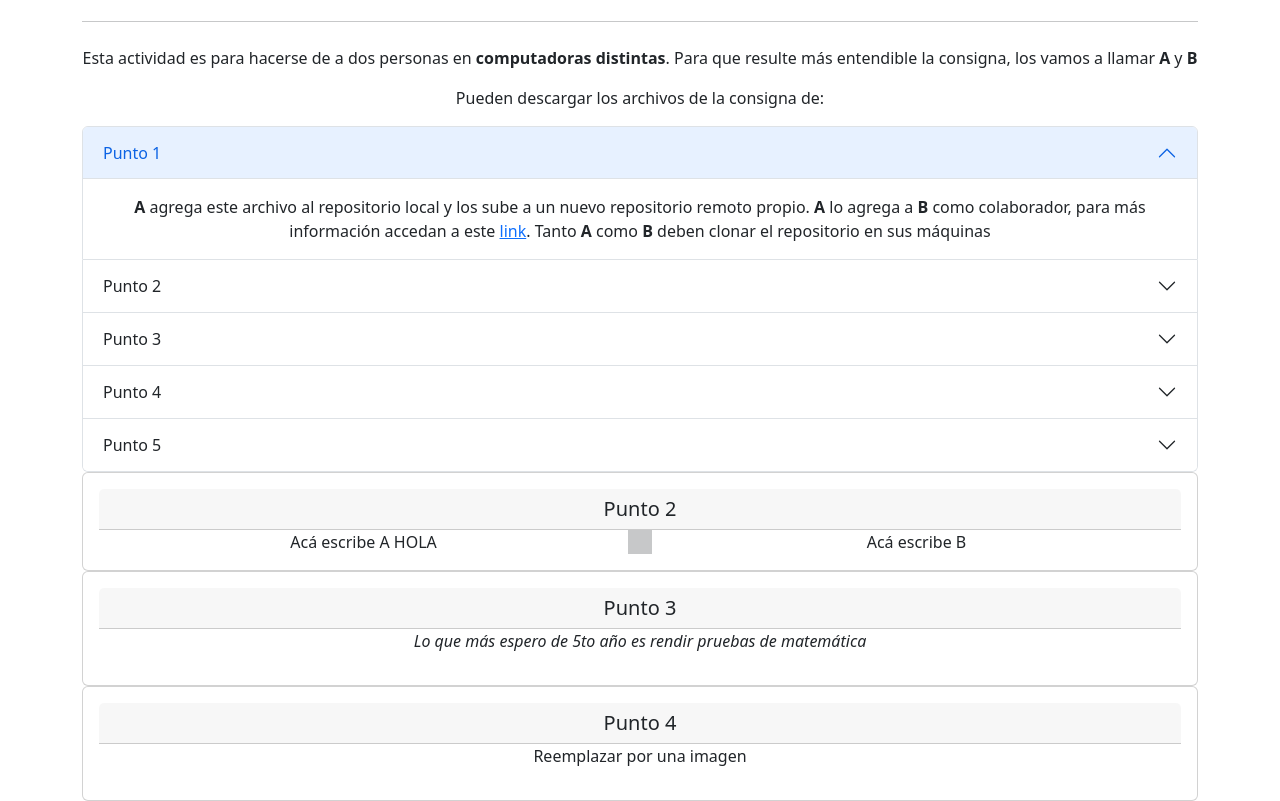
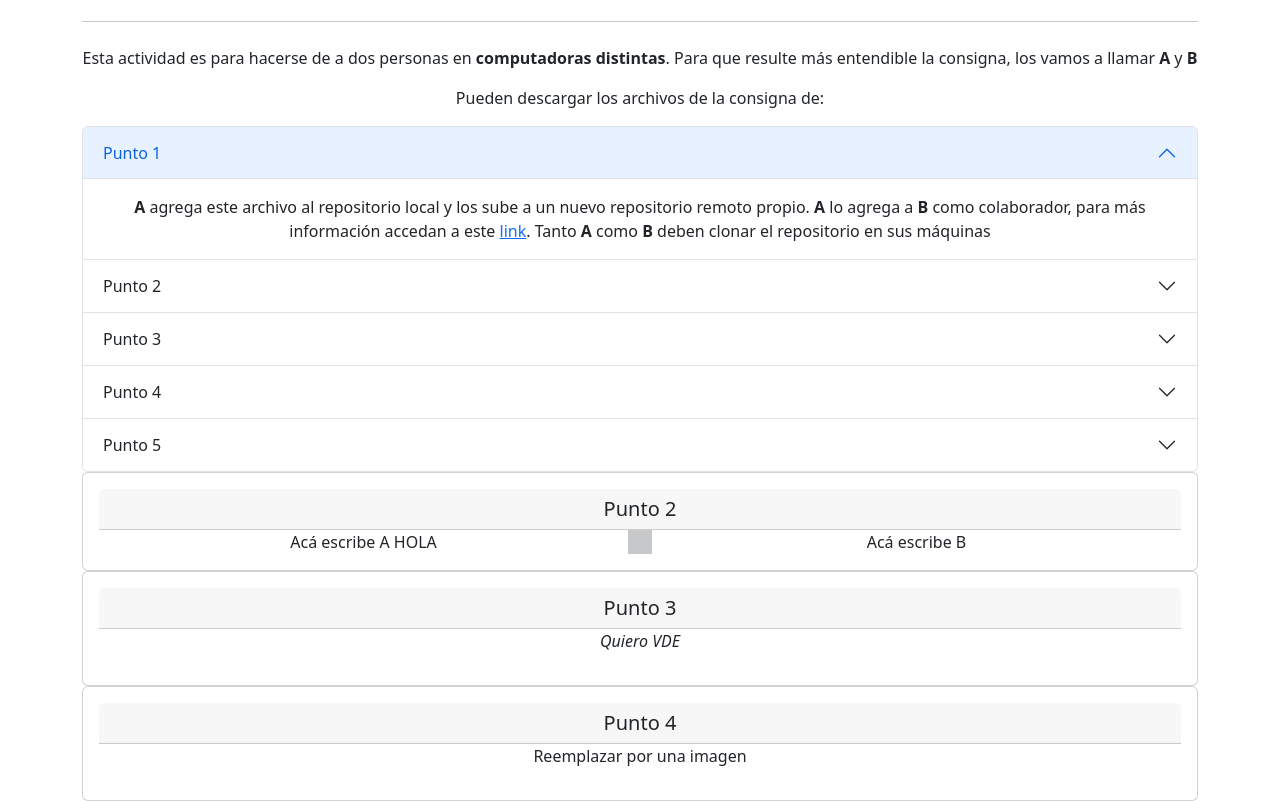
Before and after one commit to MicaelaCuan2/PracticaGit, a plain HTML site: page index.html in a window 1280 px wide. Shown: the part 108-909 px from the top of the page. Drawn offline with nearby package versions, Linux system fonts and the light colour scheme.

Commit message:
cambioNico

```diff
--- a/index.html
+++ b/index.html
@@ -97,7 +97,7 @@
       <div class="card">
             <div class="card-body">
             <h5 class="card-header">Punto 3</h5>
-            <p><i>Lo que más espero de 5to año es rendir pruebas de matemática</i></p>
+            <p><i>Quiero VDE</i></p>
             </div>
       </div>
       <div class="card">
```
